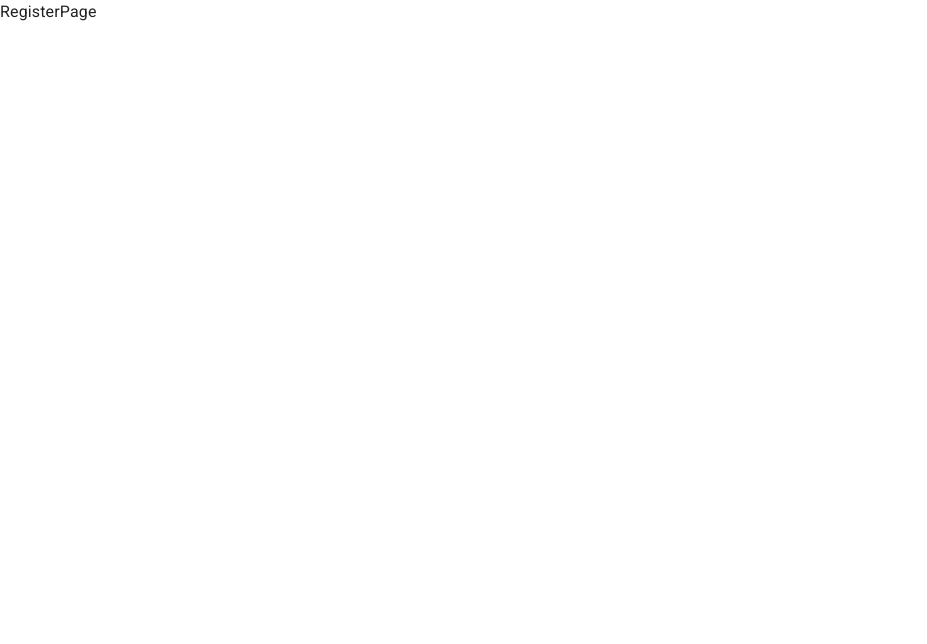
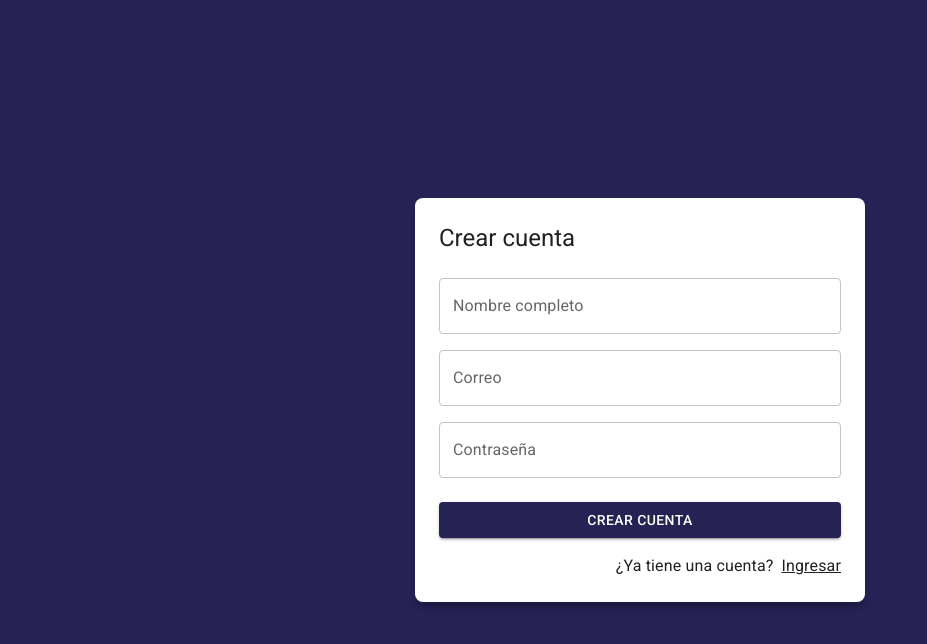
Before and after one commit to Geovanex24/react-journal-app, a React (Vite) app: page /auth/register in a window 1280 px wide. Shown: the top 644 px of the page, without its empty margins (0-927 px from the left). Built offline with nearby package versions, Linux system fonts and the light colour scheme.

Commit message:
feat: páginas de login y register

```diff
--- /dev/null
+++ b/src/auth/layout/AuthLayout.jsx
@@ -0,0 +1,38 @@
+import { Grid, Typography } from "@mui/material";
+import PropTypes from "prop-types";
+
+export const AuthLayout = ({ children, title = "" }) => {
+  return (
+    <Grid
+      container
+      spacing={0}
+      direction="column"
+      alignItems="center"
+      justifyContent="center"
+      sx={{ minHeight: "100vh", backgroundColor: "primary.main", padding: 4 }}
+    >
+      <Grid
+        item
+        className="box-shadow"
+        xs={3}
+        sx={{
+          width: { sm: 450 },
+          backgroundColor: "white",
+          padding: 3,
+          borderRadius: 2,
+        }}
+      >
+        <Typography variant="h5" sx={{ mb: 1 }}>
+          {title}
+        </Typography>
+
+        {children}
+      </Grid>
+    </Grid>
+  );
+};
+
+AuthLayout.propTypes = {
+  children: PropTypes.node.isRequired,
+  title: PropTypes.string,
+};
--- a/src/auth/pages/LoginPage.jsx
+++ b/src/auth/pages/LoginPage.jsx
@@ -1,3 +1,51 @@
+import { Link as RouterLink } from "react-router-dom";
+import { Google } from "@mui/icons-material";
+import { Button, Grid, Link, TextField, Typography } from "@mui/material";
+import { AuthLayout } from "../layout/AuthLayout";
+
 export const LoginPage = () => {
-  return <div>LoginPage</div>;
+  return (
+    <AuthLayout title="Login">
+      <form>
+        <Grid container>
+          <Grid item xs={12} sx={{ mt: 2 }}>
+            <TextField
+              label="Correo"
+              type="email"
+              placeholder="correo@gooogle.com"
+              fullWidth
+            />
+          </Grid>
+          <Grid item xs={12} sx={{ mt: 2 }}>
+            <TextField
+              label="Contraseña"
+              type="password"
+              placeholder="Contraseña"
+              fullWidth
+            />
+          </Grid>
+
+          <Grid container spacing={2} sx={{ mb: 2, mt: 1 }}>
+            <Grid item xs={12} sm={6}>
+              <Button variant="contained" fullWidth color="primary">
+                Login
+              </Button>
+            </Grid>
+            <Grid item xs={12} sm={6}>
+              <Button variant="contained" fullWidth color="primary">
+                <Google />
+                <Typography sx={{ ml: 1 }}>Google</Typography>
+              </Button>
+            </Grid>
+          </Grid>
+
+          <Grid container direction="row" justifyContent="end">
+            <Link component={RouterLink} color="inherit" to="/auth/register">
+              Crear una cuenta
+            </Link>
+          </Grid>
+        </Grid>
+      </form>
+    </AuthLayout>
+  );
 };
--- a/src/auth/pages/RegisterPage.jsx
+++ b/src/auth/pages/RegisterPage.jsx
@@ -1,3 +1,53 @@
+import { Link as RouterLink } from "react-router-dom";
+import { Button, Grid, Link, TextField, Typography } from "@mui/material";
+import { AuthLayout } from "../layout/AuthLayout";
+
 export const RegisterPage = () => {
-  return <div>RegisterPage</div>;
+  return (
+    <AuthLayout title="Crear cuenta">
+      <form>
+        <Grid container>
+          <Grid item xs={12} sx={{ mt: 2 }}>
+            <TextField
+              label="Nombre completo"
+              type="text"
+              placeholder="Nombre completo"
+              fullWidth
+            />
+          </Grid>
+          <Grid item xs={12} sx={{ mt: 2 }}>
+            <TextField
+              label="Correo"
+              type="email"
+              placeholder="correo@gooogle.com"
+              fullWidth
+            />
+          </Grid>
+          <Grid item xs={12} sx={{ mt: 2 }}>
+            <TextField
+              label="Contraseña"
+              type="password"
+              placeholder="Contraseña"
+              fullWidth
+            />
+          </Grid>
+
+          <Grid container spacing={2} sx={{ mb: 2, mt: 1 }}>
+            <Grid item xs={12}>
+              <Button variant="contained" fullWidth color="primary">
+                Crear cuenta
+              </Button>
+            </Grid>
+          </Grid>
+
+          <Grid container direction="row" justifyContent="end">
+            <Typography sx={{ mr: 1 }}>¿Ya tiene una cuenta?</Typography>
+            <Link component={RouterLink} color="inherit" to="/auth/login">
+              Ingresar
+            </Link>
+          </Grid>
+        </Grid>
+      </form>
+    </AuthLayout>
+  );
 };
--- a/src/styles.css
+++ b/src/styles.css
@@ -0,0 +1,3 @@
+.box-shadow {
+  box-shadow: 0px 5px 5px rgba(0, 0, 0, 0.2);
+}
```
